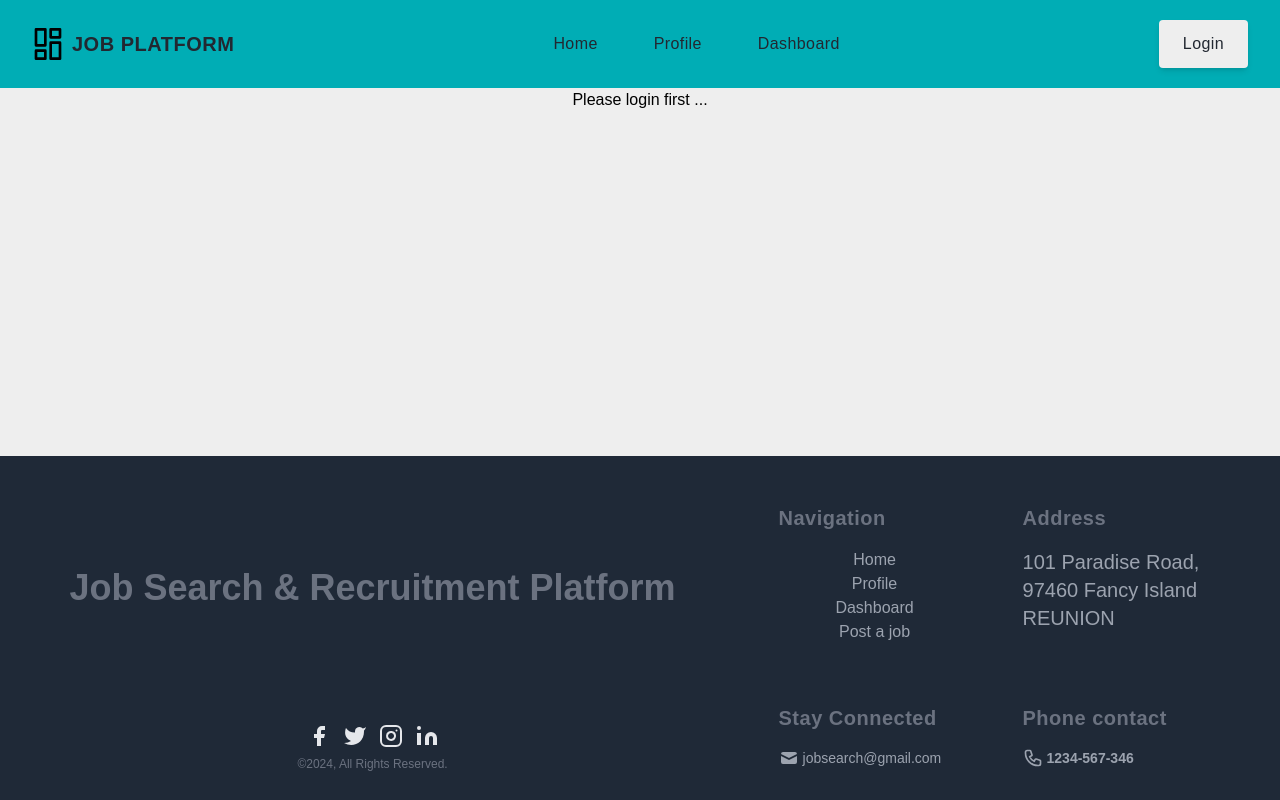
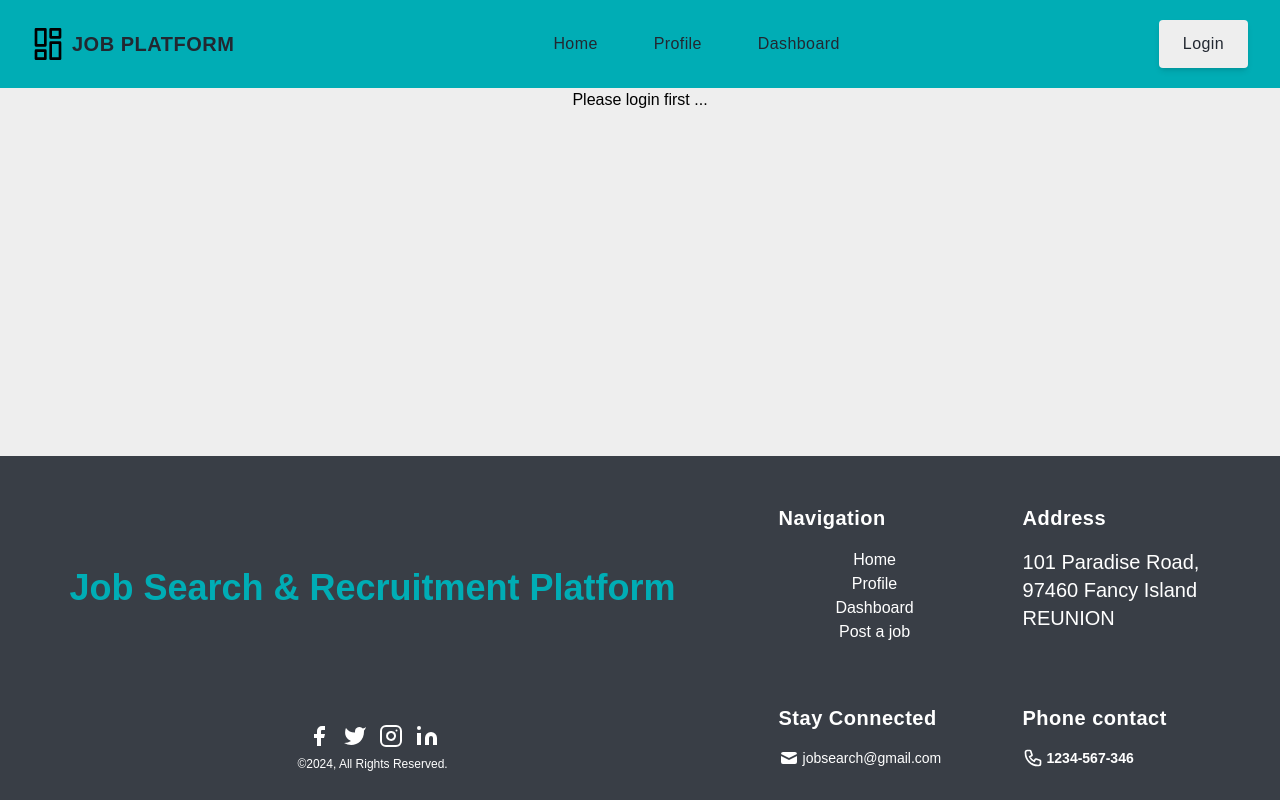
Before and after one commit to Raja12raja/WEB-14-Job-Search-and-Recruitment-Platform, a React (Create React App) app in the folder client/: page /edit/1 in a window 1280 px wide. Built offline with nearby package versions, Linux system fonts and the light colour scheme; no server answers.

Commit message:
updated footer

```diff
--- a/client/src/components/Footer.js
+++ b/client/src/components/Footer.js
@@ -1,79 +1,152 @@
-import React from 'react';
+import React from "react";
 
 const Footer1 = () => {
   return (
-    <footer className="w-full py-3 sm:py-5 px-4 bg-gray-800"> {/* Adjusted padding here */}
+    <footer className="w-full py-3 sm:py-5 px-4 bg-[#393E46]">
+      {" "}
+      {/* Adjusted padding here */}
       <h2 className="sr-only">Footer</h2>
       <div className="flex flex-col-reverse sm:flex-row md:justify-between lg:justify-around">
-
         {/* :SITE NAME & SOCIAL NETWORKS */}
-        <div className="relative mt-8 sm:mt-0 px-5 flex flex-col justify-center items-center text-gray-500"> {/* Adjusted margin-top here */}
+        <div className="relative mt-8 sm:mt-0 px-5 flex flex-col justify-center items-center text-white">
+          {" "}
+          {/* Adjusted margin-top here */}
           {/* ::Site name */}
-          <h1 className="font-title text-4xl text-center font-semibold mt-auto">Job Search & Recruitment Platform</h1>
+          <h1 className="font-title text-4xl text-center font-semibold mt-auto text-[#00ADB5]">
+            Job Search & Recruitment Platform
+          </h1>
           {/* ::Social & copyright */}
           <div className="mt-auto flex flex-col items-center">
             {/* :::Social */}
             <span className="inline-flex mt-6 w-full justify-center md:justify-start md:w-auto">
               {/* Facebook */}
-              <a href="#link" className="text-gray-200">
+              <a href="#link" className="text-white">
                 <span className="sr-only">Facebook</span>
-                <svg fill="currentColor" strokeLinecap="round" strokeLinejoin="round" strokeWidth="2" className="w-6 h-6" viewBox="0 0 24 24">
+                <svg
+                  fill="currentColor"
+                  strokeLinecap="round"
+                  strokeLinejoin="round"
+                  strokeWidth="2"
+                  className="w-6 h-6"
+                  viewBox="0 0 24 24"
+                >
                   <path d="M18 2h-3a5 5 0 00-5 5v3H7v4h3v8h4v-8h3l1-4h-4V7a1 1 0 011-1h3z"></path>
                 </svg>
               </a>
               {/* Twitter */}
-              <a href="#link" className="ml-3 text-gray-200">
+              <a href="#link" className="ml-3 text-white">
                 <span className="sr-only">Twitter</span>
-                <svg fill="currentColor" strokeLinecap="round" strokeLinejoin="round" strokeWidth="2" className="w-6 h-6" viewBox="0 0 24 24">
+                <svg
+                  fill="currentColor"
+                  strokeLinecap="round"
+                  strokeLinejoin="round"
+                  strokeWidth="2"
+                  className="w-6 h-6"
+                  viewBox="0 0 24 24"
+                >
                   <path d="M23 3a10.9 10.9 0 01-3.14 1.53 4.48 4.48 0 00-7.86 3v1A10.66 10.66 0 013 4s-4 9 5 13a11.64 11.64 0 01-7 2c9 5 20 0 20-11.5a4.5 4.5 0 00-.08-.83A7.72 7.72 0 0023 3z"></path>
                 </svg>
               </a>
               {/* Instagram */}
-              <a href="#link" className="ml-3 text-gray-200">
+              <a href="#link" className="ml-3 text-white">
                 <span className="sr-only">Instagram</span>
-                <svg fill="none" stroke="currentColor" strokeLinecap="round" strokeLinejoin="round" strokeWidth="2" className="w-6 h-6" viewBox="0 0 24 24">
+                <svg
+                  fill="none"
+                  stroke="currentColor"
+                  strokeLinecap="round"
+                  strokeLinejoin="round"
+                  strokeWidth="2"
+                  className="w-6 h-6"
+                  viewBox="0 0 24 24"
+                >
                   <rect width="20" height="20" x="2" y="2" rx="5" ry="5"></rect>
                   <path d="M16 11.37A4 4 0 1112.63 8 4 4 0 0116 11.37zm1.5-4.87h.01"></path>
                 </svg>
               </a>
               {/* Linkedin */}
-              <a href="#link" className="ml-3 text-gray-200">
+              <a href="#link" className="ml-3 text-white">
                 <span className="sr-only">Linkedin</span>
-                <svg fill="currentColor" stroke="currentColor" strokeLinecap="round" strokeLinejoin="round" strokeWidth="0" className="w-6 h-6" viewBox="0 0 24 24">
-                  <path stroke="none" d="M16 8a6 6 0 016 6v7h-4v-7a2 2 0 00-2-2 2 2 0 00-2 2v7h-4v-7a6 6 0 016-6zM2 9h4v12H2z"></path>
+                <svg
+                  fill="currentColor"
+                  stroke="currentColor"
+                  strokeLinecap="round"
+                  strokeLinejoin="round"
+                  strokeWidth="0"
+                  className="w-6 h-6"
+                  viewBox="0 0 24 24"
+                >
+                  <path
+                    stroke="none"
+                    d="M16 8a6 6 0 016 6v7h-4v-7a2 2 0 00-2-2 2 2 0 00-2 2v7h-4v-7a6 6 0 016-6zM2 9h4v12H2z"
+                  ></path>
                   <circle cx="4" cy="4" r="2" stroke="none"></circle>
                 </svg>
               </a>
             </span>
             {/* :::Copyright */}
-            <span className="py-2 text-xs">&copy;2024, All Rights Reserved.</span> {/* Adjusted padding here */}
+            <span className="py-2 text-xs">
+              &copy;2024, All Rights Reserved.
+            </span>{" "}
+            {/* Adjusted padding here */}
           </div>
           {/* ::Mobile separator line */}
-          <span className="sm:hidden absolute -top-4 left-1/2 w-1/4 h-px bg-gray-400 transform -translate-x-1/2" aria-hidden="true"/>
+          <span
+            className="sm:hidden absolute -top-4 left-1/2 w-1/4 h-px bg-white transform -translate-x-1/2"
+            aria-hidden="true"
+          />
         </div>
 
         {/* :NAVIGATION */}
-        <div className="grid grid-cols-2 gap-5 text-gray-400">
+        <div className="grid grid-cols-2 gap-5 text-white">
           {/* ::Navigation */}
           <div className="col-span-2 md:col-span-1 pb-0 md:py-3 px-4">
-            <h3 className="py-1.5 md:py-4 text-center sm:text-left text-xl text-gray-500 font-bold tracking-wide">Navigation</h3>
+            <h3 className="py-1.5 md:py-4 text-center sm:text-left text-xl text-white font-bold tracking-wide">
+              Navigation
+            </h3>
             <nav className="flex justify-around md:flex-col font-medium list-none">
-              <li><a href="#link" className="hover:text-gray-200">Home</a></li>
-              <li><a href="#link" className="hover:text-gray-200">Profile</a></li>
-              <li><a href="#link" className="hover:text-gray-200">Dashboard</a></li>
-              <li><a href="#link" className="hover:text-gray-200">Post a job</a></li>
+              <li>
+                <a href="/" className="hover:text-gray-200">
+                  Home
+                </a>
+              </li>
+              <li>
+                <a href="/profile" className="hover:text-gray-200">
+                  Profile
+                </a>
+              </li>
+              <li>
+                <a href="#/Dashboard" className="hover:text-gray-200">
+                  Dashboard
+                </a>
+              </li>
+              <li>
+                <a href="#/PostJob" className="hover:text-gray-200">
+                  Post a job
+                </a>
+              </li>
             </nav>
           </div>
           {/* ::Address */}
           <div className="col-span-2 md:col-span-1 pb-0 md:py-3 px-4 flex flex-col items-center sm:items-start">
-            <h3 className="py-1.5 md:py-4 text-xl text-gray-500 font-bold tracking-wide">Address</h3>
-            <p className="md:w-48 text-center sm:text-left text-lg md:text-xl font-medium">101 Paradise Road, 97460 Fancy Island REUNION</p>
+            <h3 className="py-1.5 md:py-4 text-xl text-white font-bold tracking-wide">
+              Address
+            </h3>
+            <p className="md:w-48 text-center sm:text-left text-lg md:text-xl font-medium">
+              101 Paradise Road, 97460 Fancy Island REUNION
+            </p>
           </div>
           {/* ::Email */}
           <div className="col-span-2 md:col-span-1 pb-0 md:py-3 px-4 flex flex-col items-center sm:items-start">
-            <h3 className="py-1.5 md:py-4 text-xl text-gray-500 font-bold tracking-wide">Stay Connected</h3>
-            <p className="inline-flex justify-center sm:justify-start text-sm text-gray-400 font-medium">
-              <svg xmlns="http://www.w3.org/2000/svg" className="mr-1 h-5 w-5" viewBox="0 0 20 20" fill="currentColor">
+            <h3 className="py-1.5 md:py-4 text-xl text-white font-bold tracking-wide">
+              Stay Connected
+            </h3>
+            <p className="inline-flex justify-center sm:justify-start text-sm text-white font-medium">
+              <svg
+                xmlns="http://www.w3.org/2000/svg"
+                className="mr-1 h-5 w-5"
+                viewBox="0 0 20 20"
+                fill="currentColor"
+              >
                 <path d="M2.003 5.884L10 9.882l7.997-3.998A2 2 0 0016 4H4a2 2 0 00-1.997 1.884z" />
                 <path d="M18 8.118l-8 4-8-4V14a2 2 0 002 2h12a2 2 0 002-2V8.118z" />
               </svg>
@@ -82,16 +155,28 @@ const Footer1 = () => {
           </div>
           {/* ::Phone */}
           <div className="col-span-2 md:col-span-1 pb-0 md:py-3 px-4 flex flex-col items-center sm:items-start">
-            <h3 className="py-1.5 md:py-4 text-xl text-gray-500 font-bold tracking-wide">Phone contact</h3>
-            <p className="inline-flex justify-center sm:justify-start text-sm text-gray-400 font-bold">
-              <svg xmlns="http://www.w3.org/2000/svg" className="mr-1 h-5 w-5" fill="none" viewBox="0 0 24 24" stroke="currentColor">
-                <path strokeLinecap="round" strokeLinejoin="round" strokeWidth={2} d="M3 5a2 2 0 012-2h3.28a1 1 0 01.948.684l1.498 4.493a1 1 0 01-.502 1.21l-2.257 1.13a11.042 11.042 0 005.516 5.516l1.13-2.257a1 1 0 011.21-.502l4.493 1.498a1 1 0 01.684.949V19a2 2 0 01-2 2h-1C9.716 21 3 14.284 3 6V5z" />
+            <h3 className="py-1.5 md:py-4 text-xl text-white font-bold tracking-wide">
+              Phone contact
+            </h3>
+            <p className="inline-flex justify-center sm:justify-start text-sm text-white font-bold">
+              <svg
+                xmlns="http://www.w3.org/2000/svg"
+                className="mr-1 h-5 w-5"
+                fill="none"
+                viewBox="0 0 24 24"
+                stroke="currentColor"
+              >
+                <path
+                  strokeLinecap="round"
+                  strokeLinejoin="round"
+                  strokeWidth={2}
+                  d="M3 5a2 2 0 012-2h3.28a1 1 0 01.948.684l1.498 4.493a1 1 0 01-.502 1.21l-2.257 1.13a11.042 11.042 0 005.516 5.516l1.13-2.257a1 1 0 011.21-.502l4.493 1.498a1 1 0 01.684.949V19a2 2 0 01-2 2h-1C9.716 21 3 14.284 3 6V5z"
+                />
               </svg>
               <span>1234-567-346</span>
             </p>
           </div>
         </div>
-
       </div>
     </footer>
   );
```
Also changed, not shown: 1 other file (tests, documents, lock files or other folders).
